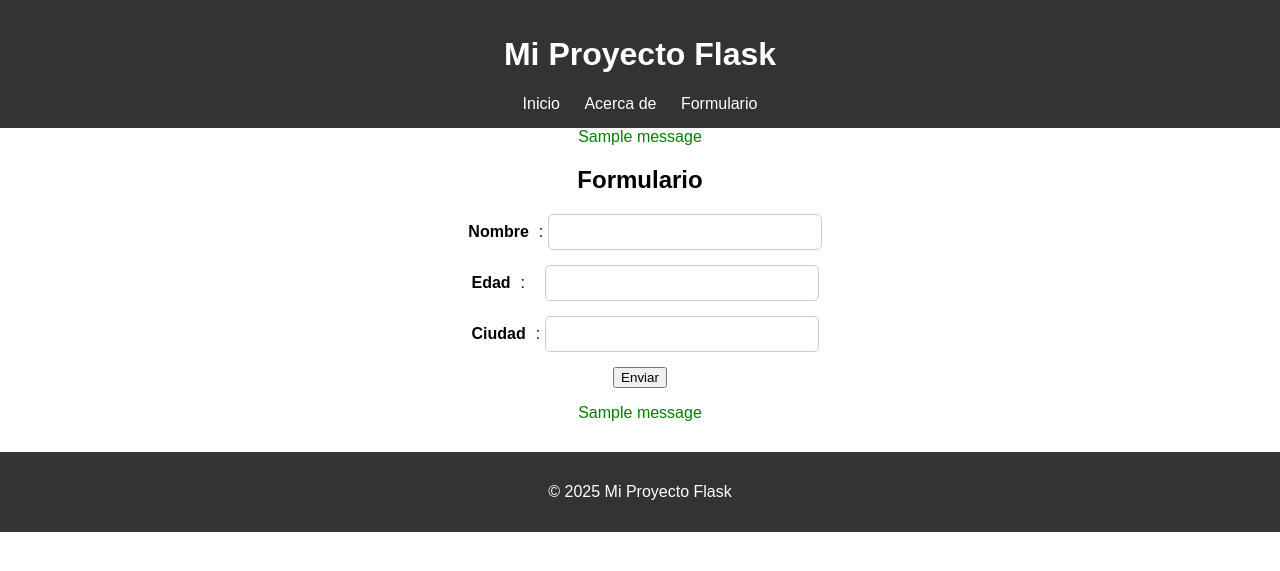
After one commit to mejimenezj/APLICACIONES-DE-DESARROLLO-WEB-2024_2025, a Flask app: page /formulario in a window 1280 px wide. The commit adds this page. Shown: the top 571 px of the page. Run offline with Flask 3, Linux system fonts and the light colour scheme; tables that the repository leaves empty hold one stand-in row (values such as "Sample post"); one stand-in notice (Sample message) is shown.

Commit message:
Persistencia de datos en un entorno local.

```diff
--- a/app.py
+++ b/app.py
@@ -1,14 +1,128 @@
-from flask import Flask, render_template
+# app.py
+from flask import Flask, render_template, redirect, url_for, flash, request
+from flask_wtf import FlaskForm
+from wtforms import StringField, IntegerField, SubmitField
+from wtforms.validators import DataRequired
+from flask_sqlalchemy import SQLAlchemy
+import json
+import csv
+import os
 
+# Crear la aplicación Flask
 app = Flask(__name__)
+app.config['SECRET_KEY'] = 'tu_clave_secreta_aqui'  # Necesario para CSRF
 
+# Configuración de SQLAlchemy
+basedir = os.path.abspath(os.path.dirname(__file__))  # Ruta base del proyecto
+app.config['SQLALCHEMY_DATABASE_URI'] = f"sqlite:///{os.path.join(basedir, 'database', 'usuarios.db')}"
+app.config['SQLALCHEMY_TRACK_MODIFICATIONS'] = False
+
+# Inicializar SQLAlchemy
+db = SQLAlchemy(app)
+
+# Definir el modelo de la tabla `usuarios`
+class Usuario(db.Model):
+    id = db.Column(db.Integer, primary_key=True)
+    nombre = db.Column(db.String(100), nullable=False)
+    edad = db.Column(db.Integer, nullable=False)
+    ciudad = db.Column(db.String(100), nullable=False)
+
+    def __repr__(self):
+        return f"Usuario('{self.nombre}', {self.edad}, '{self.ciudad}')"
+
+# Definir el formulario
+class MiFormulario(FlaskForm):
+    nombre = StringField('Nombre', validators=[DataRequired()])  # Campo de nombre
+    edad = IntegerField('Edad', validators=[DataRequired()])  # Campo de edad
+    ciudad = StringField('Ciudad', validators=[DataRequired()])  # Campo de ciudad
+    submit = SubmitField('Enviar')  # Botón de enviar
+
+# Ruta principal
 @app.route("/")
-def home():
+def index():
     return render_template("index.html")
 
-@app.route("/about")
+# Ruta para el formulario
+@app.route('/formulario', methods=['GET', 'POST'])
+def formulario():
+    form = MiFormulario()  # Crear una instancia del formulario
+
+    if form.validate_on_submit():  # Validar el formulario al enviar
+        nombre = form.nombre.data  # Obtener el nombre
+        edad = form.edad.data  # Obtener la edad
+        ciudad = form.ciudad.data  # Obtener la ciudad
+
+        # Guardar en TXT
+        with open('datos/datos.txt', 'a') as file:
+            file.write(f"{nombre},{edad},{ciudad}\n")
+
+        # Guardar en JSON
+        with open('datos/datos.json', 'a') as file:
+            json.dump({'nombre': nombre, 'edad': edad, 'ciudad': ciudad}, file)
+            file.write('\n')  # Agrega un salto de línea para separar entradas
+
+        # Guardar en CSV
+        with open('datos/datos.csv', 'a', newline='') as file:
+            writer = csv.writer(file)
+            writer.writerow([nombre, edad, ciudad])
+
+        # Guardar en la base de datos
+        nuevo_usuario = Usuario(nombre=nombre, edad=edad, ciudad=ciudad)
+        db.session.add(nuevo_usuario)
+        db.session.commit()
+
+        flash(f'¡Formulario enviado correctamente, {nombre}!', 'success')  # Mensaje flash
+        return redirect(url_for('formulario'))  # Redirigir a la misma página
+
+    return render_template('formulario.html', form=form)  # Renderizar el formulario
+
+# Ruta para leer datos desde un archivo TXT
+@app.route('/leer_txt')
+def leer_txt():
+    try:
+        with open('datos/datos.txt', 'r') as file:
+            datos = file.readlines()  # Lee todas las líneas del archivo TXT
+        return '<br>'.join(datos)  # Muestra los datos en el navegador
+    except FileNotFoundError:
+        return "El archivo TXT está vacío."
+
+# Ruta para leer datos desde un archivo JSON
+@app.route('/leer_json')
+def leer_json():
+    try:
+        with open('datos/datos.json', 'r') as file:
+            datos = [json.loads(line) for line in file]  # Lee cada línea como un objeto JSON
+        return '<br>'.join([f"{d['nombre']}, {d['edad']}, {d['ciudad']}" for d in datos])  # Muestra los datos en el navegador
+    except FileNotFoundError:
+        return "El archivo JSON está vacío."
+    except json.JSONDecodeError:
+        return "El archivo JSON está vacío o mal formateado."
+
+# Ruta para leer datos desde un archivo CSV
+@app.route('/leer_csv')
+def leer_csv():
+    try:
+        with open('datos/datos.csv', 'r') as file:
+            reader = csv.reader(file)
+            datos = [f"{row[0]}, {row[1]}, {row[2]}" for row in reader]  # Lee cada fila del CSV
+        return '<br>'.join(datos)  # Muestra los datos en el navegador
+    except FileNotFoundError:
+        return "El archivo CSV está vacío."
+
+# Ruta para leer datos desde la base de datos
+@app.route('/leer_db')
+def leer_db():
+    usuarios = Usuario.query.all()  # Obtener todos los usuarios
+    resultado = "<br>".join([f"ID: {u.id}, Nombre: {u.nombre}, Edad: {u.edad}, Ciudad: {u.ciudad}" for u in usuarios])
+    return resultado
+
+# Ruta para la página "about"
+@app.route('/about')
 def about():
-    return render_template("about.html")
+    return render_template('about.html')
 
+# Crear la base de datos y la tabla (solo la primera vez)
 if __name__ == "__main__":
+    with app.app_context():
+        db.create_all()
     app.run(debug=True)
--- a/static/styles.css
+++ b/static/styles.css
@@ -23,3 +23,31 @@ footer {
     color: white;
     padding: 15px;
 }
+
+/* Estilos para las etiquetas */
+form label {
+    margin-bottom: 5px;
+    padding: 10px;
+    font-weight: bold;
+}
+
+
+/* Estilos para los campos de entrada */
+form input[type="text"],
+form input[type="number"] {
+    width: 20%;
+    padding: 8px;
+    margin-bottom: 15px;
+    border: 1px solid #ccc;
+    border-radius: 5px;
+    font-size: 16px;
+}
+/* Estilos específicos para el campo de edad */
+.form-group input[type="number"] {
+    width: 20%;
+    margin-left: 15px;
+    padding-right: 8px;
+    border: 1px solid #ccc;
+    border-radius: 5px;
+    font-size: 16px;
+}
--- a/templates/base.html
+++ b/templates/base.html
@@ -10,11 +10,19 @@
     <header>
         <h1>Mi Proyecto Flask</h1>
         <nav>
-            <a href="{{ url_for('home') }}">Inicio</a>
+            <a href="{{ url_for('index') }}">Inicio</a>
             <a href="{{ url_for('about') }}">Acerca de</a>
+             <a href="{{ url_for('formulario') }}">Formulario</a>
         </nav>
     </header>
     <main>
+      {% with messages = get_flashed_messages(with_categories=true) %}
+            {% if messages %}
+                {% for category, message in messages %}
+                    <div style="color: green;">{{ message }}</div>
+                {% endfor %}
+            {% endif %}
+        {% endwith %}
         {% block content %}{% endblock %}
     </main>
     <footer>
--- /dev/null
+++ b/templates/formulario.html
@@ -0,0 +1,29 @@
+{% extends "base.html" %}  <!-- Corregido: base.html, no base,html -->
+{% block title %} Formulario {% endblock %}
+
+{% block content %}
+    <h2>Formulario</h2>
+<form method="POST">
+    {{ form.hidden_tag() }}
+    <div>
+        {{ form.nombre.label }}: {{ form.nombre() }}
+    </div>
+    <div class="form-group">
+        {{ form.edad.label }}: {{ form.edad() }}
+    </div>
+    <div>
+        {{ form.ciudad.label }}: {{ form.ciudad() }}
+    </div>
+    <div>
+        {{ form.submit() }}
+    </div>
+</form>
+
+    {% with messages = get_flashed_messages(with_categories=true) %}  <!-- Corregido: get_flashed_messages -->
+        {% if messages %}
+            {% for category, message in messages %}
+                <p style="color: green;">{{ message }}</p>  <!-- Corregido: style="color: green;" -->
+            {% endfor %}
+        {% endif %}
+    {% endwith %}
+{% endblock %}
--- a/templates/index.html
+++ b/templates/index.html
@@ -1,8 +1,10 @@
+
 {% extends "base.html" %}
 
 {% block title %}Inicio{% endblock %}
 
 {% block content %}
+    <a href="{{ url_for('index') }}">Inicio</a>
     <h2>Bienvenido a la Página de Inicio</h2>
     <p>Esta es la página principal de nuestro sitio Flask.</p>
 {% endblock %}
```
Also changed, not shown: templates/resultado.html (added, +8 -0 lines).
